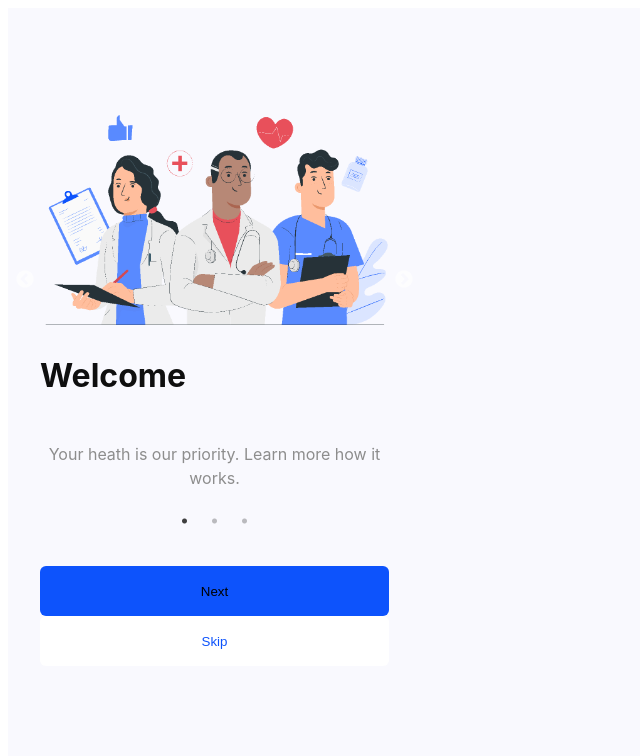
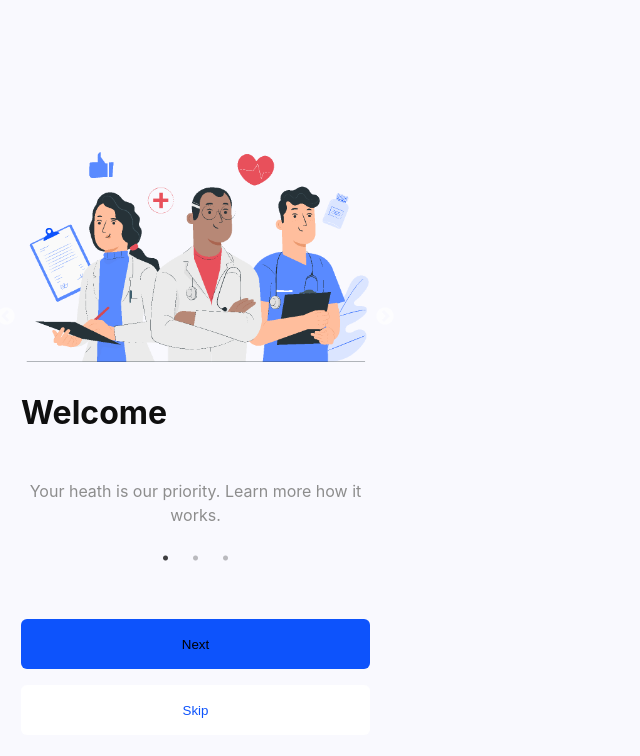
Before and after one commit to zaid-kh/Help-Doc, a React (Vite) app: page / in a window 1280 px wide. Shown: the top 756 px of the page, without its empty margins (0-640 px from the left). Built offline with nearby package versions, Linux system fonts and the light colour scheme.

Commit message:
finish the styling

```diff
--- a/src/App.css
+++ b/src/App.css
@@ -1,7 +1,4 @@
 #root {
-  max-width: 1280px;
-  margin: 0 auto;
-  padding: 2rem;
-  text-align: center;
-  background-color: #F9F9FE;
+
+
 }
--- a/src/assets/Components/OnBoarding/OnBoarding.jsx
+++ b/src/assets/Components/OnBoarding/OnBoarding.jsx
@@ -3,7 +3,6 @@ import './OnBoarding.css'
 
 
 function OnBoarding({img , title , description , btns}) {
-    console.log(btns);
     return (
       <>
       <div>
--- a/src/assets/Pages/OnboardingPages/onBoardingPages.css
+++ b/src/assets/Pages/OnboardingPages/onBoardingPages.css
@@ -3,7 +3,11 @@
     text-align: center;
     width: 375px;
     height: 812px;
-    padding: 108px 11px auto 11px;
+
+    display: flex;
+    align-items: center;
+    justify-content: center;
+    flex-direction: column;
 
   }
   .container {
@@ -23,6 +27,7 @@
     align-items: center;
     border-radius: 6px;
     border: none;
+    margin: 16px 0;
   }
 
   #nextBtn{
@@ -31,5 +36,5 @@
 
   #skipBtn{
     background-color:#FFF ;
-    color:#0D53FC  ;
+    color:#0D53FC ;
   }
--- a/src/assets/Pages/OnboardingPages/onBoardingPages.jsx
+++ b/src/assets/Pages/OnboardingPages/onBoardingPages.jsx
@@ -1,12 +1,27 @@
+import React, { useRef } from 'react';
+import Slider from 'react-slick';
+import { useNavigate } from 'react-router-dom';
 import OnBoarding from '../../Components/onBoarding/onBoarding';
-import Slider from "react-slick";
-import './OnboardingPages.css'
-import 'slick-carousel/slick/slick.css'
-import 'slick-carousel/slick/slick-theme.css'
-import {onBoardingPages} from '../../data/onBoardingData/onBoardingData';
+import './OnboardingPages.css';
+import 'slick-carousel/slick/slick.css';
+import 'slick-carousel/slick/slick-theme.css';
+import { onBoardingPages } from '../../data/onBoardingData/onBoardingData';
 import { btns } from '../../data/onBoardingData/btns';
 
-const OnBoardingPage = () =>{
+
+const OnBoardingPage = () => {
+  const sliderRef = useRef(null);
+  const navigate = useNavigate();
+
+  const next = () => {
+    if (sliderRef.current) {
+      sliderRef.current.slickNext();
+    }
+  };
+
+  const skip = () => {
+    navigate('/auth/login');
+  };
 
   const settings = {
     dots: true,
@@ -18,35 +33,32 @@ const OnBoardingPage = () =>{
     autoplaySpeed: 1000,
   };
 
-
   return (
     <div className="content">
       <div className="container">
-          <Slider {...settings}>
-            {
-
-              onBoardingPages.map((page) => (
-                    <div  key={page.id}>
+        <Slider ref={sliderRef} {...settings}>
+          {onBoardingPages.map((page) => (
+            <div key={page.id}>
               <OnBoarding
-                     img = {page.img}
+                img={page.img}
                 title={page.title}
-                     description = {page.description}
+                description={page.description}
               />
             </div>
-                  ))
-            }
+          ))}
         </Slider>
       </div>
       <div className="btnsDiv">
-
-            {
-
-                btns.map((btn ,index) =>
-
-                ( <button key = {index} id = {btn.id}className={btn.classN}>{btn.text}</button>)
-
-                )
-            }
+        {btns.map((btn, index) => (
+          <button
+            key={index}
+            id={btn.id}
+            className={btn.classN}
+            onClick={btn.id === 'skipBtn' ? skip : next}
+          >
+            {btn.text}
+          </button>
+        ))}
       </div>
     </div>
   );
--- a/src/assets/data/onBoardingData/btns.js
+++ b/src/assets/data/onBoardingData/btns.js
@@ -4,12 +4,14 @@ export const btns = [
   {
       id: "nextBtn",
       classN:"Bbtn",
-      text : "Next"
+      text : "Next",
+      func: "next()"
   },
   {
       id: "skipBtn",
       classN:"Bbtn",
-      text : "Skip"
+      text : "Skip",
+      func: "skip()"
   }
 
 ]
--- a/src/index.css
+++ b/src/index.css
@@ -2,10 +2,8 @@
   font-family: Inter, system-ui, Avenir, Helvetica, Arial, sans-serif;
   line-height: 1.5;
   font-weight: 400;
-
   color-scheme: light dark;
-  color: #333;
-  background-color: white;
+  background-color: #F9F9FE;
 
   font-synthesis: none;
   text-rendering: optimizeLegibility;
```
Lines whose indentation alone changed are shown as unchanged.
